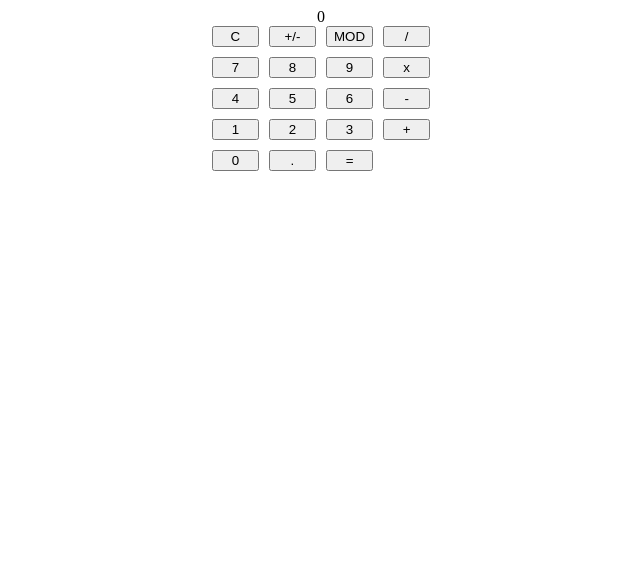
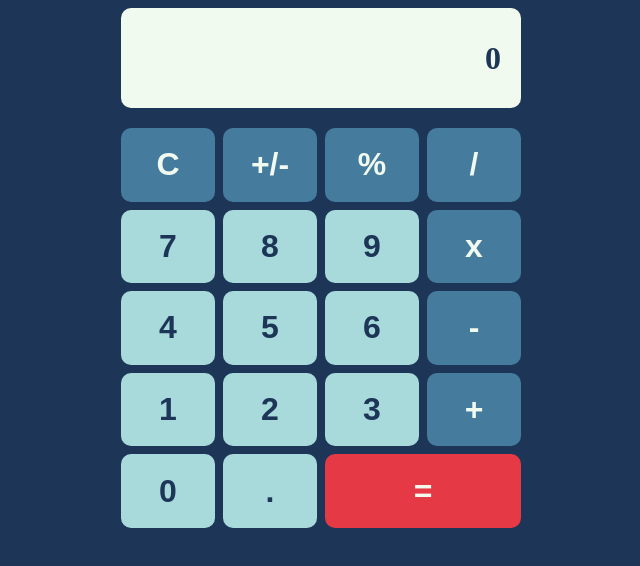
Before and after one commit to FranzCastillo/STW-Lab9-Calculadora, a React app: page / in a window 1280 px wide. Shown: the top 566 px of the page, without its empty margins (319-959 px from the left). Built offline with nearby package versions, Linux system fonts and the light colour scheme.

Commit message:
Styles Applied

```diff
--- a/src/App.jsx
+++ b/src/App.jsx
@@ -153,7 +153,7 @@ function App() {
           className="mod"
           onClick={() => handleOperation('mod')}
         >
-          MOD
+          %
         </button>
         <button
           type="button"
@@ -278,7 +278,7 @@ function App() {
         <button
           type="button"
           value="="
-          className="number"
+          className="equals"
           onClick={handleEquals}
         >
           =
--- a/src/App.scss
+++ b/src/App.scss
@@ -1,18 +1,95 @@
-body{
-  .calculator{
+$red: #E63946;
+$white: #F1FAEE;
+$lightBlue: #A8DADC;
+$darkBlue: #457B9D;
+$black: #1D3557;
+
+body {
+  background-color: $black;
+
+  .calculator {
     display: flex;
     flex-direction: column;
-    justify-content: center;
+    justify-content: start;
     align-items: center;
     width: 100%;
+    max-width: 400px;
+    height: 100vh;
+    margin: 0 auto;
 
-    .display{
+    .display {
+      display: flex;
+      justify-content: flex-end;
+      align-items: center;
+      width: 100%;
+      height: 100px;
+      background-color: $white;
+      border-radius: 10px;
+      margin-bottom: 20px;
+      padding-right: 20px;
+      font-size: 2rem;
+      font-weight: 700;
+      color: $black;
+      box-sizing: border-box; /* Add this line */
+    }
 
-    }
-    .buttons{
+    .buttons {
       display: grid;
       grid-template-columns: repeat(4, 1fr);
-      grid-gap: 10px;
+      grid-gap: 0.5rem;
+      width: 100%;
+      max-width: 400px;
+      height: 400px;
+      background-color: $black;
+      border-radius: 10px;
+
+      .equals{
+        grid-column: 3 / 5;
+        background-color: $red;
+
+        &:hover {
+          background-color: #ce0413;
+          color: $white;
+        }
+
+        &:active {
+          background-color: #4b0003;
+        }
+      }
+
+      .number{
+        background-color: $lightBlue;
+        color: $black;
+
+        &:hover {
+          background-color: $darkBlue;
+          color: $white;
+        }
+
+        &:active {
+          background-color: $red;
+        }
+      }
+
+      button {
+        display: flex;
+        justify-content: center;
+        align-items: center;
+        width: 100%;
+        height: 100%;
+        background-color: $darkBlue;
+        border: none;
+        border-radius: 10px;
+        font-size: 2rem;
+        font-weight: 700;
+        color: $white;
+        cursor: pointer;
+
+        &:hover {
+          background-color: $lightBlue;
+          color: $black;
+        }
+      }
     }
   }
 }
```
